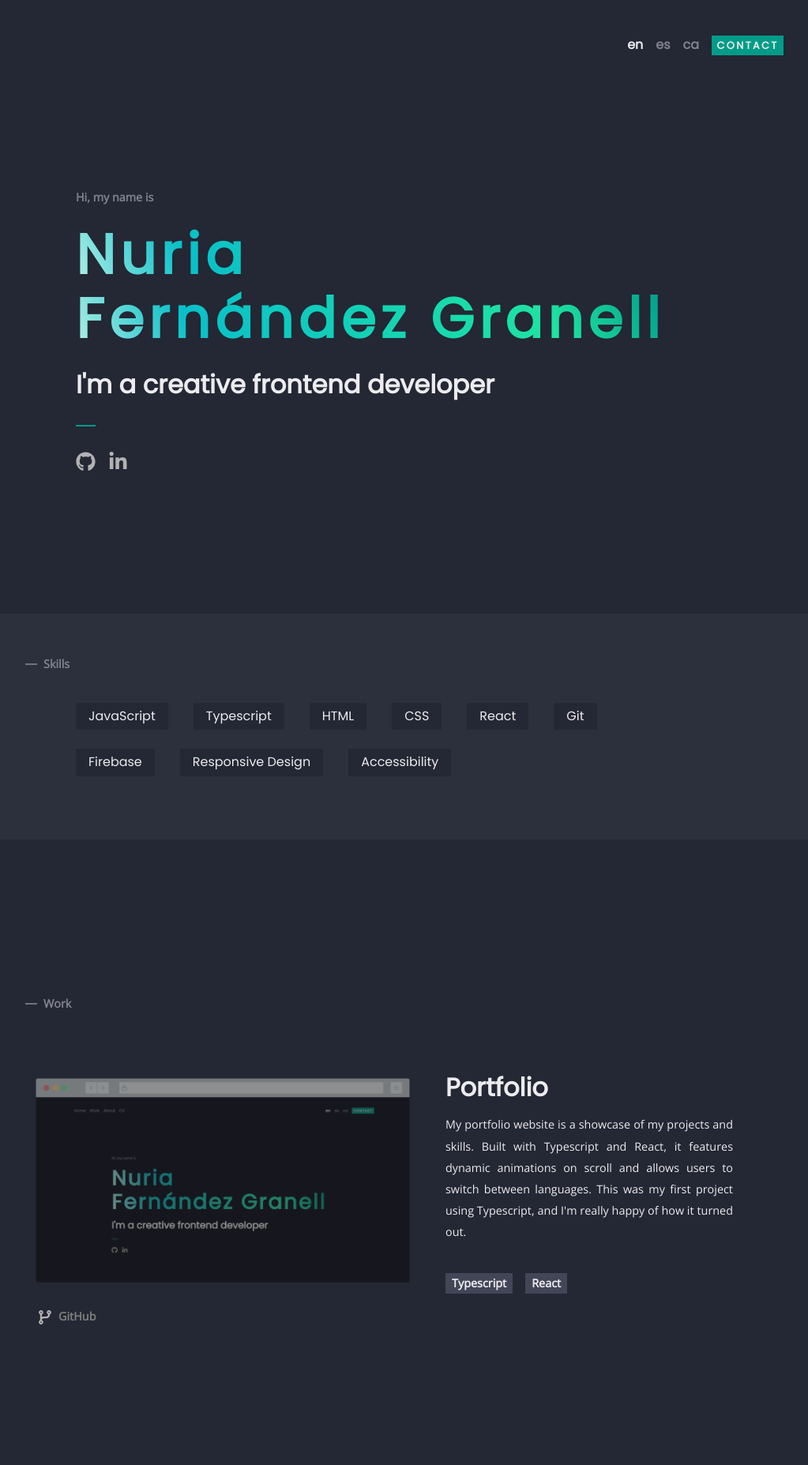
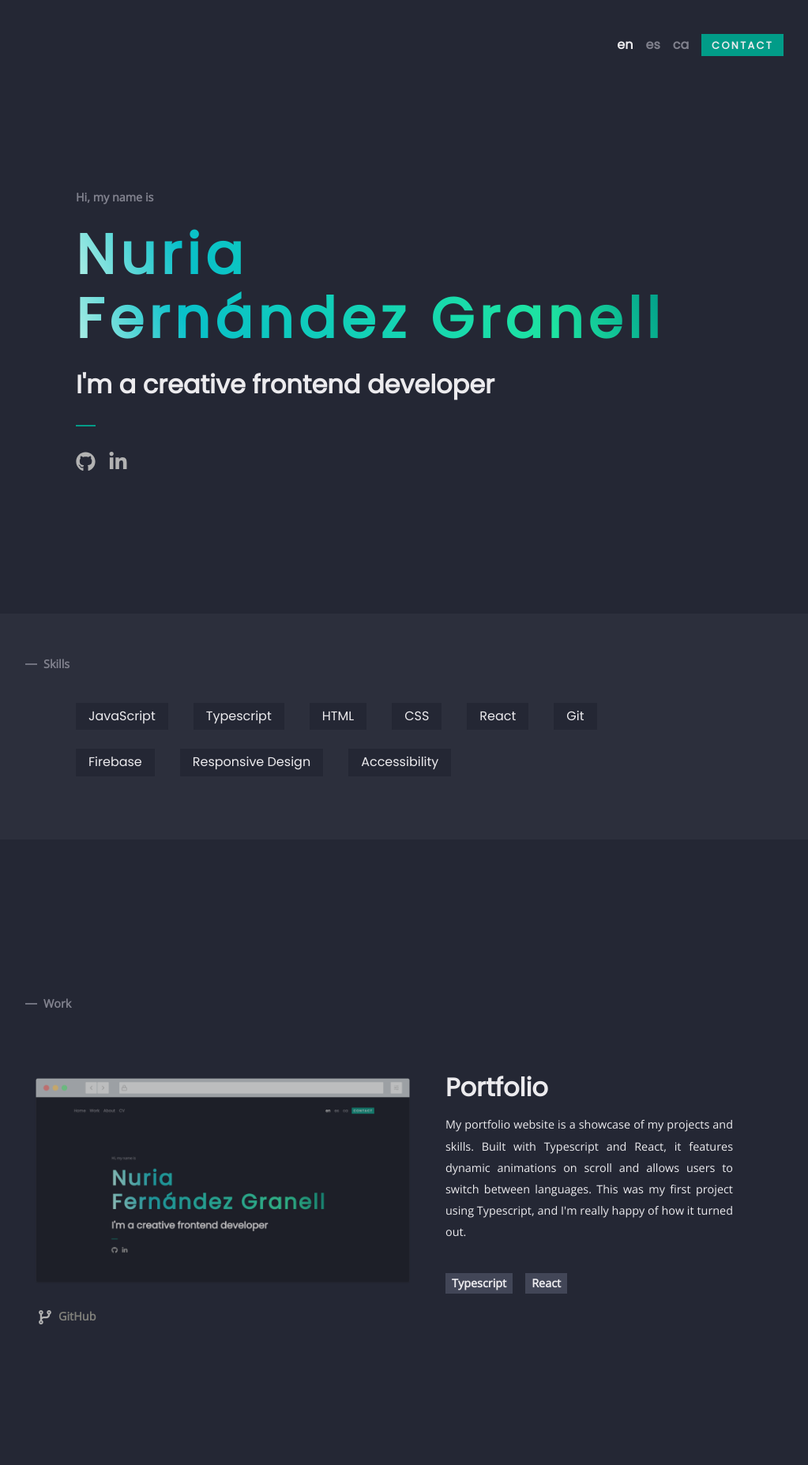
Before and after one commit to nutaptap/portfolio, a React (Vite) app: page /en in a window 1280 px wide. Shown: the top 1855 px of the page at 79% size, without its empty margins (160-1183 px from the left). Built offline with nearby package versions, Linux system fonts and the light colour scheme.

Commit message:
Fixed images and buttons animations

```diff
--- a/src/styles.css
+++ b/src/styles.css
@@ -79,8 +79,8 @@ a:hover {
 }
 
 button {
-  height: 25px;
-  padding: 0 0.4rem;
+  height: 28px;
+  padding: 0 0.8rem;
   font-size: 0.8rem;
   font-weight: 700;
   letter-spacing: 0.15rem;
@@ -89,16 +89,17 @@ button {
   line-height: 25px;
   background-color: #019c88;
   border: #019c88;
-  transition: all 0.3s ease-in-out;
+  transition: all 0.6s ease-in-out;
 }
 
 button:hover {
   background-color: #41bd94;
+  scale: 1.05;
 }
 
 button a {
   color: #ecebee;
-  transition: all 0.4s ease-in-out;
+  transition: all 0.6s ease-in-out;
 }
 
 .active {
@@ -450,12 +451,13 @@ nav button a:hover::before {
 
 .project-image {
   width: 500px;
-  filter: brightness(0.6) saturate(0.8);
-  transition: filter 0.3s ease-in-out;
+  filter: brightness(0.8) saturate(0.8);
+  transition: all 0.3s ease-in-out;
 }
 
 .project-image:hover {
   filter: none;
+  transform: scale(1.02);
 }
 
 .project p {
```
Also changed, not shown: 2 other files (tests, documents, lock files or other folders).
